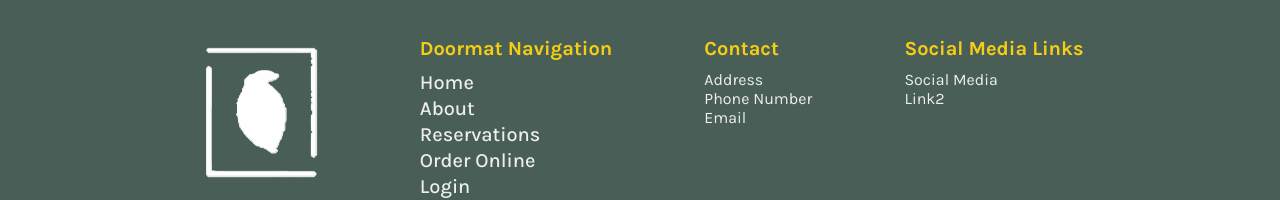
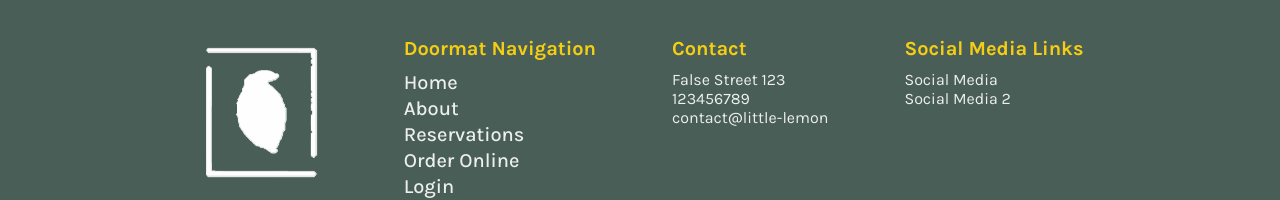
Before and after one commit to sovejero/lemon-capstone, a React (Create React App) app: page / in a window 1280 px wide. Shown: the part 2267-2467 px from the top of the page. Built offline with nearby package versions, Linux system fonts and the light colour scheme; a web font is replaced by a local one.

Commit message:
add minor mock text

```diff
--- a/src/components/Footer/Footer.js
+++ b/src/components/Footer/Footer.js
@@ -20,15 +20,15 @@ const Footer = () => {
 
         <div className='footer-menu'>
           <div className="footer-title">Contact</div>
-          <div>Address</div>
-          <div>Phone Number</div>
-          <div>Email</div>
+          <div>False Street 123</div>
+          <div>123456789</div>
+          <div>contact@little-lemon</div>
         </div>
 
         <div className='footer-menu'>
           <div className="footer-title">Social Media Links</div>
           <div>Social Media</div>
-          <div>Link2</div>
+          <div>Social Media 2</div>
         </div>
       </div>
     </footer>
```
